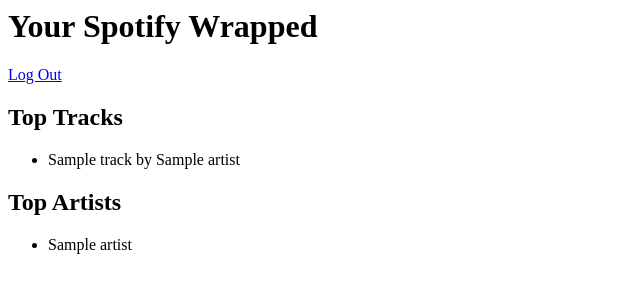
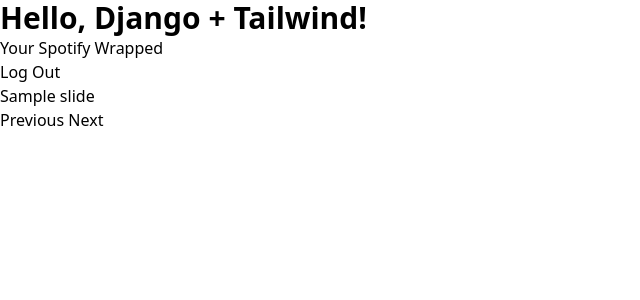
Before and after one commit to aryabhanushali/SpotifyWrap, a Django app: template wrapped/templates/wrapped/dashboard.html in a window 1280 px wide. Shown: the top 300 px of the page, without its empty margins (0-640 px from the left). Run offline with Django 5.2, Linux system fonts and the light colour scheme; the template is opened without the code that fills it: most values are stand-ins (such as "Sample title", 1, 10 or a date in 2020).

Commit message:
basic slide functionality

```diff
--- a/wrapped/templates/wrapped/dashboard.html
+++ b/wrapped/templates/wrapped/dashboard.html
@@ -1,17 +1,56 @@
-<!-- templates/myapp/dashboard.html -->
+{% extends "wrapped/base.html" %}
+
+{% block content %}
 <h1>Your Spotify Wrapped</h1>
 <a href="{% url 'spotify_logout' %}" class="btn btn-danger">Log Out</a>
 
-<h2>Top Tracks</h2>
-<ul>
-  {% for track in top_tracks %}
-  <li>{{ track.name }} by {{ track.artists|join:", " }}</li>
-  {% endfor %}
-</ul>
+<div class="slide-container">
+    {% for slide in slides %}
+        <div class="slide" id="slide-{{ forloop.counter }}" style="display: none;">
+            <h2>{{ slide.title }}</h2>
+            <ul>
+                {% if slide.title == "Top Tracks" %}
+                    {% for track in slide.items %}
+                        <li>{{ track.name }} by {{ track.artists|join:", " }}</li>
+                    {% endfor %}
+                {% elif slide.title == "Top Artists" %}
+                    {% for artist in slide.items %}
+                        <li>{{ artist.name }}</li>
+                    {% endfor %}
+                {% elif slide.title == "Recently Played" %}
+                    {% for item in slide.items %}
+                        <li>{{ item.track.name }} by {{ item.track.artists|join:", " }}</li>
+                    {% endfor %}
+                {% elif slide.title == "Top Genres" %}
+                    {% for genre, count in slide.items %}
+                        <li>{{ genre }} ({{ count }} artists)</li>
+                    {% endfor %}
+                {% elif slide.title == "Track Popularity" %}
+                    {% for track in slide.items %}
+                        <li>{{ track.name }} - Popularity: {{ track.popularity }}</li>
+                    {% endfor %}
+                {% elif slide.title == "Artist Followers" %}
+                    {% for artist in slide.items %}
+                        <li>{{ artist.name }} - Followers: {{ artist.followers }}</li>
+                    {% endfor %}
+                {% endif %}
+            </ul>
+            <button onclick="showSlide({{ forloop.counter0 }});">Previous</button>
+            <button onclick="showSlide({{ forloop.counter }} + 2);">Next</button>
+        </div>
+    {% endfor %}
+</div>
 
-<h2>Top Artists</h2>
-<ul>
-  {% for artist in top_artists %}
-  <li>{{ artist.name }}</li>
-  {% endfor %}
-</ul>
+<script>
+    function showSlide(slideNumber) {
+        const slides = document.querySelectorAll(".slide");
+        slides.forEach(slide => slide.style.display = "none");
+
+        // Show the requested slide and loop back if out of bounds
+        document.getElementById(`slide-${(slideNumber % slides.length) + 1}`).style.display = "block";
+    }
+
+    // Show the first slide initially
+    showSlide(0);
+</script>
+{% endblock %}
```
Also changed, not shown: wrapped/static/slides.js (added, +17 -0 lines), wrapped/static/styles.css (added, +34 -0 lines), wrapped/views.py (+32 -19 lines), db.sqlite3.
